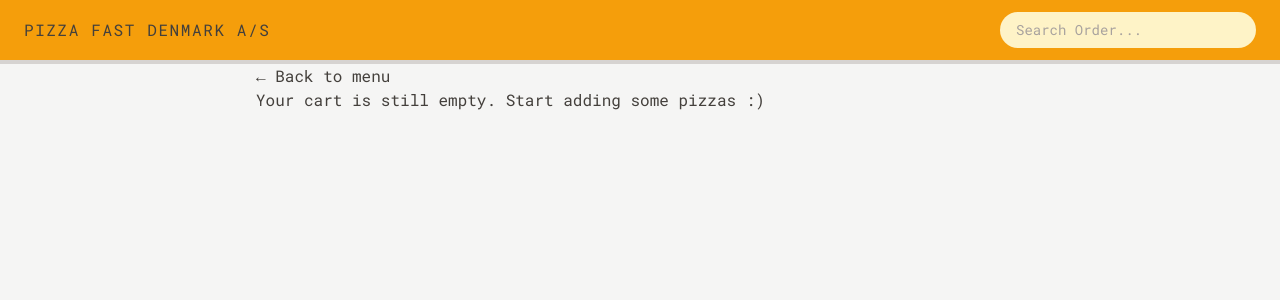
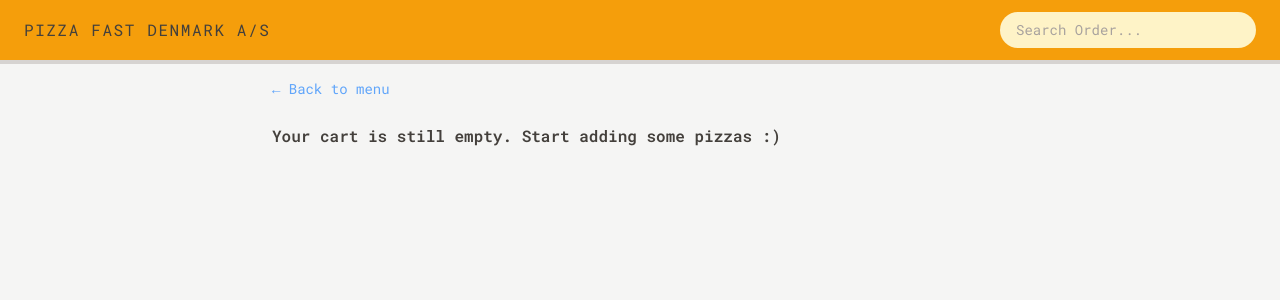
Before and after one commit to YuejiaoShi/pizza-fast-shop, a React (Vite) app: page /cart in a window 1280 px wide. Shown: the top 300 px of the page. Built offline with nearby package versions, Linux system fonts and the light colour scheme.

Commit message:
style the EmptyCart

```diff
--- a/src/features/cart/EmptyCart.tsx
+++ b/src/features/cart/EmptyCart.tsx
@@ -1,12 +1,14 @@
+import LinkAnchor from "../../UI/LinkAnchor";
 import React from "react";
-import { Link } from "react-router-dom";
 
 const EmptyCart: React.FC = () => {
   return (
-    <div>
-      <Link to="/menu">&larr; Back to menu</Link>
+    <div className="py-3 px-4">
+      <LinkAnchor to="/menu">&larr; Back to menu</LinkAnchor>
 
-      <p>Your cart is still empty. Start adding some pizzas :)</p>
+      <p className="font-semibold mt-6">
+        Your cart is still empty. Start adding some pizzas :)
+      </p>
     </div>
   );
 };
```
